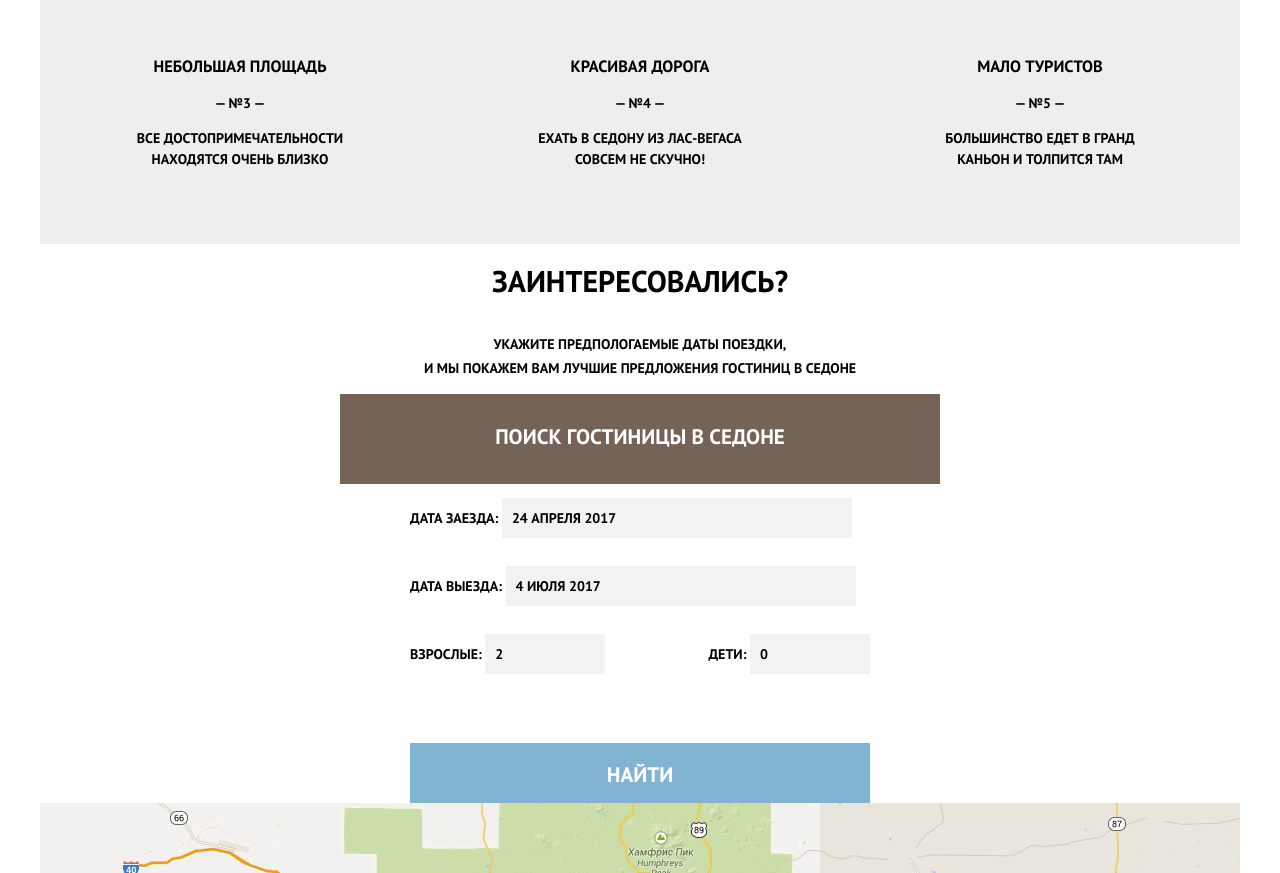
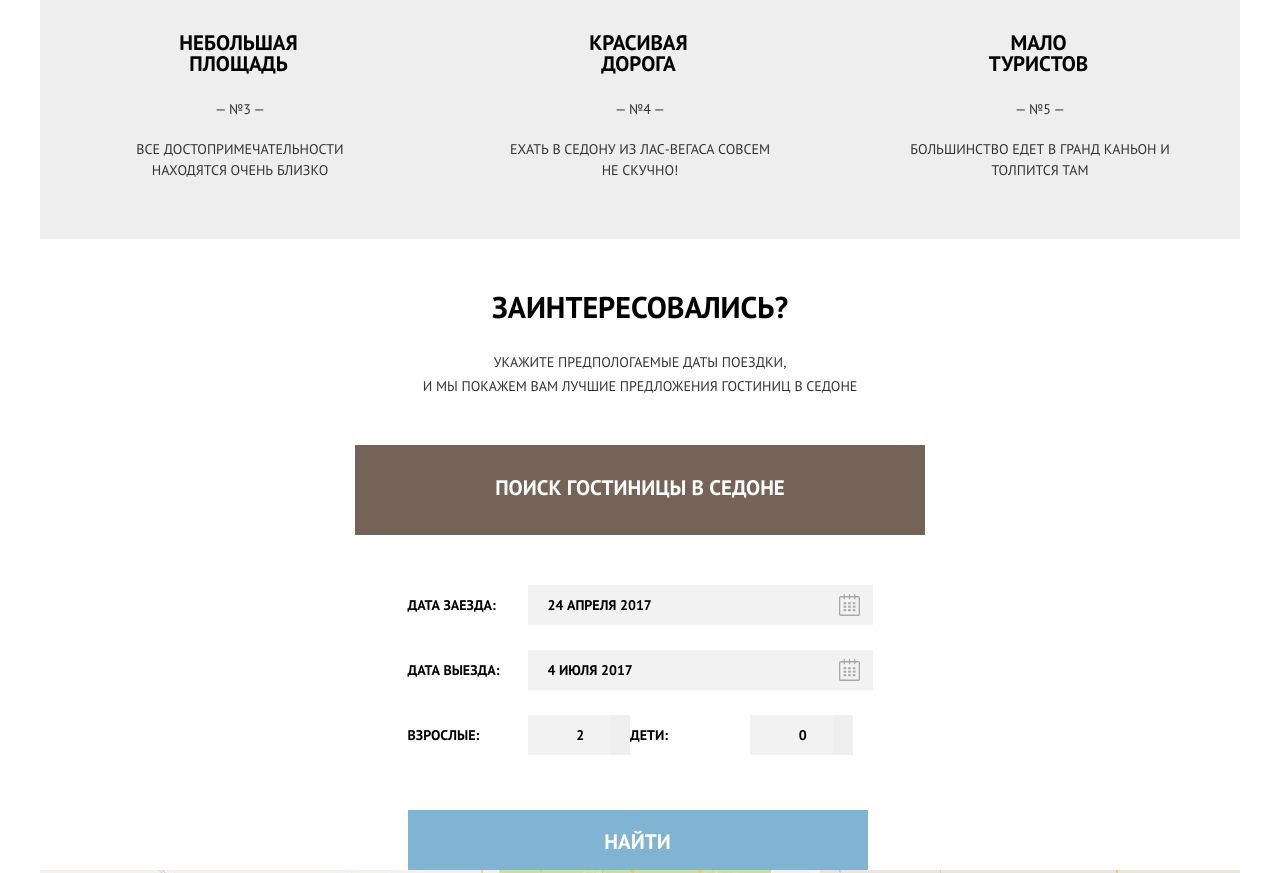
Before and after one commit to lutomskaya/lutomskaya-sedona.github.io, a plain HTML site: page index.html in a window 1280 px wide. Shown: the part 1640-2513 px from the top of the page. Drawn offline with Linux system fonts and the light colour scheme.

Commit message:
Исправление

```diff
--- a/css/style.css
+++ b/css/style.css
@@ -2,15 +2,12 @@ body {
   min-width: 1200px;
   margin: 0;
   padding: 0;
-
-
   font-family: "PT Sans", Arial, sans-serif;
   font-size: 14px;
   line-height: 21px;
   font-weight: bold;
   color: #000000;
   text-transform: uppercase;
-
   background-color: #ffffff;
 }
 
@@ -23,24 +20,18 @@ img {
   height: auto;
 }
 
-
 button {
   cursor: pointer;
 }
 
-.visually-hidden:not(:focus):not(:active),
-input[type="checkbox"].visually-hidden,
-input[type="radio"].visually-hidden {
+.visually-hidden:not(:focus):not(:active), input[type="checkbox"].visually-hidden, input[type="radio"].visually-hidden {
   position: absolute;
-
   width: 1px;
   height: 1px;
   margin: -1px;
   border: 0;
   padding: 0;
-
   white-space: nowrap;
-
   clip-path: inset(100%);
   clip: rect(0 0 0 0);
   overflow: hidden;
@@ -66,7 +57,7 @@ input[type="radio"].visually-hidden {
   transform: translateX(-50%)
 }
 
-.site-navigation {
+.main-navigation ul {
   min-height: 27px;
   display: flex;
   flex-wrap: wrap;
@@ -77,12 +68,11 @@ input[type="radio"].visually-hidden {
 }
 
 .site-navigation li {
-  width: 20%;
+  flex-basis: 20%;
   text-align: left;
 }
 
-.site-navigation li:nth-child(3),
-.site-navigation li:nth-child(4) {
+.site-navigation li:nth-child(3), .site-navigation li:nth-child(4) {
   text-align: right;
 }
 
@@ -94,8 +84,7 @@ input[type="radio"].visually-hidden {
   color: #000000;
 }
 
-.site-navigation a:hover,
-.site-navigation a:focus {
+.site-navigation a:hover, .site-navigation a:focus {
   color: #81b3d2;
 }
 
@@ -105,16 +94,15 @@ input[type="radio"].visually-hidden {
 
 /* Header*/
 
-
 /*Главная*/
 
 /* slogan и картинка*/
+
 .picture {
   background-color: #ffffff;
   background-image: url("../img/Фон.jpg");
   background-size: cover;
   background-repeat: no-repeat;
-
 }
 
 .picture-inner {
@@ -134,7 +122,6 @@ input[type="radio"].visually-hidden {
   margin-top: 53px;
   margin-bottom: 50px;
   text-align: center;
-
 }
 
 .slogan-title {
@@ -148,10 +135,10 @@ input[type="radio"].visually-hidden {
   font-weight: normal;
   color: #333333;
 }
+
 /* slogan и картинка*/
 
 /*features*/
-
 
 .features-list {
   display: flex;
@@ -173,11 +160,11 @@ input[type="radio"].visually-hidden {
 }
 
 .feature-item-block {
-  width: 300px;
+  width: 310px;
   margin: 0;
   padding-top: 27px;
-  padding-left: 50px;
-  padding-right: 50px;
+  padding-left: 45px;
+  padding-right: 45px;
 }
 
 .feature-item-image {
@@ -192,7 +179,6 @@ input[type="radio"].visually-hidden {
 .feature-item_blue {
   color: #ffffff;
   background-color: #81b3d2;
-
 }
 
 .feature-item_blue-title {
@@ -203,9 +189,7 @@ input[type="radio"].visually-hidden {
 
 .feature-item_blue p {
   font-weight: normal;
-
 }
-
 
 .feature-item_white {
   width: 290px;
@@ -223,15 +207,12 @@ input[type="radio"].visually-hidden {
 .feature-item_white p {
   font-weight: normal;
   color: #333333;
-
 }
-
 
 .feature-item:nth-child(2) {
   background-image: url(../img/icon-1.svg);
   background-position: 160px 60px;
   background-repeat: no-repeat;
-
 }
 
 .feature-item:nth-child(3) {
@@ -246,19 +227,46 @@ input[type="radio"].visually-hidden {
   background-repeat: no-repeat;
 }
 
-.aspect-item_gray {
+.aspect-item {
+  width: 400px;
+  min-height: 250px;
+  margin-bottom: 25px;
   background-color: #eeeeee;
 }
-.aspect-item {
-  width: 220px;
-  min-height: 205px;
-  padding-top: 50px;
-  padding-left: 90px;
-  padding-right: 90px;
+
+.aspect-item_gray-title {
+  font-size: 21px;
+  padding: 22px 140px 4px 137px;
 }
+
+.aspect-item_gray p {
+  font-weight: normal;
+  color: #333333;
+}
+
+.aspect-item_gray p:last-child {
+  padding-top: 5px;
+  padding-left: 60px;
+  padding-right: 60px;
+}
+
 /*features*/
-.interest {
-  text-align: center;
+
+.interest-caption {
+  width: 450px;
+  margin-bottom: 33px;
+}
+
+.interest-title {
+  font-size: 30px;
+  line-height: 36px;
+}
+
+.interest-text {
+  min-height: 35px;
+  line-height: 24px;
+  font-weight: normal;
+  color: #333333;
 }
 
 .interest-inner {
@@ -267,22 +275,12 @@ input[type="radio"].visually-hidden {
   flex-direction: column;
   justify-content: space-between;
   align-items: center;
-
-
-}
-
-.interest h2 {
-  font-size: 30px;
-  line-height: 24px;
-}
-
-.interest p {
-  line-height: 24px;
+  text-align: center;
 }
 
 .interest a {
   display: inline-block;
-  width: 600px;
+  width: 570px;
   min-height: 60px;
   padding-top: 30px;
   font-size: 21px;
@@ -290,35 +288,51 @@ input[type="radio"].visually-hidden {
   color: #ffffff;
   background-color: #766357;
 }
+
 .interest-form {
-  width: 460px;
+  width: 465px;
   display: flex;
   flex-wrap: wrap;
   justify-content: space-between;
+  padding-top: 50px;
+}
 
+.form-row {
+  width: 100%;
+  display: flex;
+  justify-content: space-between;
+  align-items: center;
+  margin-bottom: 5px;
+  padding-bottom: 20px;
 }
-.interest-form input[type="text"],
-.interest-form input[type="number"] {
+
+.form-half-row {
+  display: flex;
+  justify-content: space-between;
+  align-items: center;
+  margin-bottom: 30px;
+}
+
+.form-half-row+.form-half-row {
+  margin-right: 20px;
+}
+
+.interest-form input[type="text"], .interest-form input[type="number"] {
   position: relative;
   box-sizing: border-box;
-  width: 350px;
-  height: 40px;
-  padding-right: 55px;
-  padding-left: 10px;
+  padding-left: 20px;
   font: inherit;
   color: inherit;
   border: none;
+  width: 100%;
+  height: 40px;
 }
 
-
 .interest-form input[type="number"] {
-  width: 120px;
-  margin: 0;
-  margin-bottom: 55px;
+  text-align: center;
 }
 
-.interest a:hover,
-.interest a:focus {
+.interest a:hover, .interest a:focus {
   color: #ffffff;
   background-color: #604e43;
 }
@@ -328,15 +342,53 @@ input[type="radio"].visually-hidden {
   background-color: #503e33;
 }
 
-.interest label  {
-
-
-
+.interest label {
   font-size: 14px;
   line-height: 26px;
   font-weight: bold;
   color: #000000;
+  min-width: 120px;
+  text-align: left;
+}
 
+.form-input-wrp {
+  position: relative;
+  width: 100%;
+}
+
+.form-input-wrp::after {
+  content: "";
+  position: absolute;
+  top: 0;
+  right: 10px;
+  width: 27px;
+  height: 100%;
+  background-image: url(../img/calendar.svg);
+  background-position: center;
+  background-repeat: no-repeat;
+  opacity: 0.3;
+}
+
+.number-btn {
+  position: relative;
+}
+
+.button-up {
+  position: absolute;
+  width: 20px;
+  height: 100%;
+  top: 0;
+  right: 0;
+  border: none;
+}
+
+.button-down {
+  position: absolute;
+  width: 20px;
+  height: 100%;
+  top: 0;
+  left: 0;
+  border: none;
 }
 
 .button {
@@ -346,7 +398,6 @@ input[type="radio"].visually-hidden {
   vertical-align: middle;
   text-align: center;
   text-transform: uppercase;
-
   border: none;
 }
 
@@ -357,17 +408,15 @@ input[type="radio"].visually-hidden {
   padding-top: 5px;
   color: #ffffff;
   background-color: #81b3d2;
+}
 
-}
 .button-big {
   font-size: 21px;
   line-height: 26px;
   width: 460px;
   height: 60px;
+}
 
-
-
-}
 .interest input {
   font: inherit;
   color: inherit;
@@ -375,8 +424,7 @@ input[type="radio"].visually-hidden {
   background-color: #f2f2f2;
 }
 
-.interest input:hover,
-.interest input:focus {
+.interest input:hover, .interest input:focus {
   background-color: #ebebeb;
 }
 
@@ -385,13 +433,7 @@ input[type="radio"].visually-hidden {
   border: 2px solid e5e5e5;
 }
 
-
-
-
-
-
-.interest button:hover,
-.interest button:focus {
+.interest button:hover, .interest button:focus {
   color: #ffffff;
   background-color: #669ec0;
 }
@@ -400,8 +442,6 @@ input[type="radio"].visually-hidden {
   color: rgba(255, 255, 255, 0.3);
   background-color: #5496bd;
 }
-
-
 
 /*Главная*/
 
@@ -412,8 +452,8 @@ input[type="radio"].visually-hidden {
 .box1-inner {
   display: flex;
   min-height: 155px;
-  padding-top: 35px;
   margin-bottom: 0;
+  padding-bottom: 20px;
   font-weight: normal;
   color: #ffffff;
   background-image: url("../img/Фон.jpg");
@@ -424,33 +464,29 @@ input[type="radio"].visually-hidden {
 }
 
 .box1-inner fieldset:nth-child(1) {
-  width: 300px;
+  width: 240px;
+  padding-left: 75px;
 }
 
 .box1-inner fieldset:nth-child(2) {
   width: 500px;
+  padding-left: 10px;
 }
 
 .box1-inner fieldset:nth-child(3) {
-  width: 400px;
-
+  width: 330px;
+  padding-right: 70px;
 }
-
 
 .box1-inner fieldset {
   display: flex;
   padding: 0;
-  margin: 20px 70px;
+  margin-top: 20px;
   border: none;
-
 }
-
-
 
 .box1-inner legend {
   margin-bottom: 30px;
-
-
   font-size: 16px;
   font-weight: bold;
 }
@@ -458,27 +494,20 @@ input[type="radio"].visually-hidden {
 .box1-inner ul {
   padding: 0;
   margin: 0;
-
   list-style: none;
 }
 
 .filter-option {
   margin-bottom: 20px;
   padding-left: 50px;
-
-
 }
 
 .filter-option label {
   position: relative;
-
   display: block;
-
   cursor: pointer;
   user-select: none;
 }
-
-
 
 .filter-option label::before {
   content: "";
@@ -487,22 +516,26 @@ input[type="radio"].visually-hidden {
   top: 0;
   width: 27px;
   height: 23px;
+  background-image: url(../img/checkbox-off.svg);
+  background-position: 0 0;
+  background-repeat: no-repeat;
+}
 
-  border: 2px solid #ffffff;
+.filter-option:checked label::before {
+  background-image: url(../img/checkbox-on.svg);
+  background-position: 0 0;
+  background-repeat: no-repeat;
 }
 
 .filter-range {
-  width: 330px;
-
+  width: 315px;
 }
 
 .price-controls {
   position: relative;
   height: 36px;
   margin-bottom: 20px;
-
   font-size: 0;
-
   border: 2px solid #ffffff;
   border-radius: 2px;
 }
@@ -514,23 +547,19 @@ input[type="radio"].visually-hidden {
   left: 50%;
   width: 2px;
   height: 22px;
-
   background: #ffffff;
   transform: translate(-50%, -50%);
 }
 
 .price-controls label {
   display: inline-block;
-
   font-size: 14px;
   line-height: 38px;
   vertical-align: top;
-
   cursor: pointer;
 }
 
-.price-controls .min-price,
-.price-controls .max-price {
+.price-controls .min-price, .price-controls .max-price {
   width: 90px;
   padding-left: 65px;
 }
@@ -538,40 +567,33 @@ input[type="radio"].visually-hidden {
 .price-controls input {
   width: 50px;
   margin: 0;
-
   color: inherit;
   font: inherit;
-
   background: none;
   border: none;
 }
 
 .range-controls {
   position: relative;
-
   margin-bottom: 32px;
 }
 
 .range-controls .scale {
   height: 2px;
-
   background: rgba(255, 255, 255, 0.3);
 }
 
 .range-controls .bar {
   width: 80%;
   height: 2px;
-
   background: #ffffff;
 }
 
 .range-toggle {
   position: absolute;
   top: -9px;
-
   width: 4px;
   height: 4px;
-
   background: #ababab;
   border: 8px solid #ffffff;
   border-radius: 50%;
@@ -595,12 +617,10 @@ input[type="radio"].visually-hidden {
   display: block;
   margin: 0 auto;
   padding: 6px 35px;
-
   font-size: 14px;
   line-height: 20px;
   color: #ffffff;
   text-transform: uppercase;
-
   background: transparent;
   border: 2px solid #ffffff;
   border-radius: 2px;
@@ -609,18 +629,16 @@ input[type="radio"].visually-hidden {
 
 .btn-transparent:hover {
   color: #000000;
-
   background: #ffffff;
 }
 
 /*form*/
 
-
 .box2-inner {
   display: flex;
   justify-content: space-between;
   align-items: center;
-  min-height: 90px;
+  min-height: 80px;
   font-size: 21px;
   line-height: 26px;
 }
@@ -628,22 +646,23 @@ input[type="radio"].visually-hidden {
 .box2-inner p {
   font-size: 12px;
   line-height: 18px;
+}
 
-}
 .search-inner {
   padding-left: 70px;
 }
+
 .sort-inner {
   margin-right: auto;
   padding-left: 50px;
 }
+
 .box2-inner a {
   text-decoration: underline;
   color: rgba(40, 40, 40, 0.3);
 }
 
-.box2-inner a:hover,
-.box2-inner a:focus {
+.box2-inner a:hover, .box2-inner a:focus {
   color: #81b3d2;
 }
 
@@ -659,39 +678,58 @@ input[type="radio"].visually-hidden {
 .hotel-inner {
   display: flex;
   justify-content: space-between;
-  align-items: flex-end;
-  padding: 0;
-  margin: 0;
+  align-items: center;
+  min-height: 150px;
   border: 1px solid rgba(40, 40, 40, 0.3);
 }
 
 .hotel-text {
   margin-right: auto;
-  margin-left: 30px;
+  margin-left: 35px;
   text-align: left;
   font-weight: normal;
   color: #333333;
-
 }
 
 .hotel-list {
   list-style: none;
-
 }
 
 .hotel-title {
   margin: 0;
+  font-size: 21px;
   line-height: 26px;
 }
+
 .hotel-row {
   display: flex;
 }
 
-.hotel-half + .hotel-half {
+.hotel-half+.hotel-half {
   margin-left: 10px;
 }
 
+.rating {
+  position: relative;
+}
+
+.rating::after {
+  content: "";
+  position: absolute;
+  top: 0;
+  right: 65px;
+  width: 22px;
+  height: 22px;
+  background-image: url(../img/star.svg);
+  background-position: center;
+  background-repeat: no-repeat;
+}
+
 .rating p {
+  margin-right: 75px;
+  margin-top: 68px;
+  padding: 5px;
+  font-weight: normal;
   color: #666666;
   background-color: #f2f2f2;
 }
@@ -700,6 +738,7 @@ input[type="radio"].visually-hidden {
   display: flex;
   justify-content: center;
   align-items: center;
+  padding-left: 70px;
 }
 
 .button-secondary {
@@ -709,11 +748,9 @@ input[type="radio"].visually-hidden {
   padding-top: 5px;
   color: #ffffff;
   background-color: #766357;
-
 }
 
-.button:hover,
-.button:focus {
+.button:hover, .button:focus {
   color: #ffffff;
   background-color: #669ec0;
 }
@@ -723,8 +760,7 @@ input[type="radio"].visually-hidden {
   background-color: #5496bd;
 }
 
-.button-secondary:hover,
-.button-secondary:focus {
+.button-secondary:hover, .button-secondary:focus {
   color: #ffffff;
   background-color: #604e43;
 }
@@ -733,30 +769,38 @@ input[type="radio"].visually-hidden {
   color: rgba(255, 255, 255, 0.3);
   background-color: #503e33;
 }
+
 /*Отели*/
+
 .main-footer .container {
   display: flex;
   margin: 0 auto;
-  padding-top: 40px;
+  padding-top: 20px;
 }
 
 .main-footer p {
-  font-size: 21px;
-  font-weight: bold;
-
+  font-size: 14px;
+  line-height: 26px;
+  font-weight: normal;
 }
 
 .link-inner {
   width: 240px;
-  padding-left: 50px;
+  padding-left: 132px;
+}
+
+.link-inner p {
+  font-size: 21px;
+  line-height: 26px;
+  font-weight: bold;
 }
 
 .footer-social {
   width: 200px;
-  padding-left: 200px;
+  padding-left: 105px;
 }
 
-.footer-social ul{
+.footer-social ul {
   display: flex;
   list-style: none;
 }
@@ -772,8 +816,7 @@ input[type="radio"].visually-hidden {
   background-color: #81b3d2;
 }
 
-.footer-social a:hover,
-.footer-social a:focus {
+.footer-social a:hover, .footer-social a:focus {
   color: #ffffff;
   background-color: #669ec0;
 }
@@ -785,13 +828,12 @@ input[type="radio"].visually-hidden {
 
 .footer-copyright {
   width: 240px;
-  line-height: 26px;
-  padding-left: 200px;
-  padding-right: 70px;
+  padding-left: 230px;
 }
 
-.footer-copyright a:hover,
-.footer-copyright a:focus {
+.footer-copyright p {}
+
+.footer-copyright a:hover, .footer-copyright a:focus {
   color: #81b3d2;
 }
 
@@ -799,8 +841,7 @@ input[type="radio"].visually-hidden {
   color: rgba(40, 40, 40, 0.3);
 }
 
-.logo:hover path,
-.logo:focus path {
+.logo:hover path, .logo:focus path {
   fill: #81b3d2;
 }
 
--- a/index.html
+++ b/index.html
@@ -1,5 +1,6 @@
 <!DOCTYPE html>
 <html lang="ru">
+
 <head>
   <meta charset="utf-8">
   <title>HTML Academy: Седона</title>
@@ -7,6 +8,7 @@
   <link href="css/normalize.css" rel="stylesheet">
   <link href="css/style.css" rel="stylesheet">
 </head>
+
 <body>
   <header class="main-header">
     <div class="main-header-inner container">
@@ -66,7 +68,7 @@
           </li>
           <li class="feature-item feature-item_blue">
             <div class="feature-item-block">
-                <h3  class="feature-item_blue-title">Там есть<br> мост дьявола</h3>
+              <h3 class="feature-item_blue-title">Там есть<br> мост дьявола</h3>
               <p>&mdash; №2 &mdash;</p>
               <p>Да, по нему можно пройти! Если конечно вы осмелитесь</p>
             </div>
@@ -94,26 +96,43 @@
     </section>
     <section class="interest">
       <div class="interest-inner container">
-          <h2>Заинтересовались?</h2>
-          <p>Укажите предпологаемые даты поездки, <br> и мы покажем вам лучшие предложения гостиниц в Седоне</p>
-          <a href="#" >Поиск гостиницы в Седоне</a>
+        <div class="interest-caption">
+          <h2 class="interest-title">Заинтересовались?</h2>
+          <p class="interest-text">Укажите предпологаемые даты поездки, <br> и мы покажем вам лучшие предложения гостиниц в Седоне</p>
+        </div>
+        <a href="#">Поиск гостиницы в Седоне</a>
+
         <form class="interest-form" action="https://echo.htmlacademy.ru" method="get">
-  		    <p><label>
-  		    Дата заезда:
-  		    <input type="text" name="booking-arrival" value="24 апреля 2017" placeholder="24 апреля 2017">
-  		    </label></p>
-  		    <p><label>
-  		    Дата выезда:
-  		    <input type="text" name="booking-departure" value="4 июля 2017" placeholder="4 июля 2017">
-  		    </label></p>
-  		    <p><label>
-  		    Взрослые:
-  		    <input type="number" name="booking-adults" value="2" placeholder="2">
-  		    </label></p>
-  		    <p><label>
-  		    Дети:
-  		    <input type="number" name="booking-kids" value="0" placeholder="0">
-			</label></p>
+          <div class="form-row">
+            <label for="arrival">Дата заезда:</label>
+            <div class="form-input-wrp">
+              <input type="text" name="booking-arrival" value="24 апреля 2017" id="arrival">
+            </div>
+          </div>
+          <div class="form-row">
+            <label for="departure">Дата выезда:</label>
+            <div class="form-input-wrp">
+              <input type="text" name="booking-departure" value="4 июля 2017" id="departure">
+            </div>
+          </div>
+          <div class="form-row">
+            <div class="form-half-row">
+              <label for="adults">Взрослые:</label>
+              <div class="number-btn">
+                <button class="button-down"></button>
+                <input type="number" name="booking-adults" value="2" id="adults">
+                <button class="button-up"></button>
+              </div>
+            </div>
+            <div class="form-half-row">
+              <label for="kids">Дети:</label>
+              <div class="number-btn">
+                <button class="button-down"></button>
+                <input type="number" name="booking-kids" value="0" id="kids">
+                <button class="button-up"></button>
+              </div>
+            </div>
+          </div>
           <button class="button button-primary button-big" type="submit">Найти</button>
         </form>
       </div>
@@ -162,4 +181,5 @@
     </div>
   </footer>
 </body>
+
 </html>
```
Also changed, not shown: catalog.html (+9 -4 lines), img/star.svg (added). Lines whose indentation alone changed are shown as unchanged.
